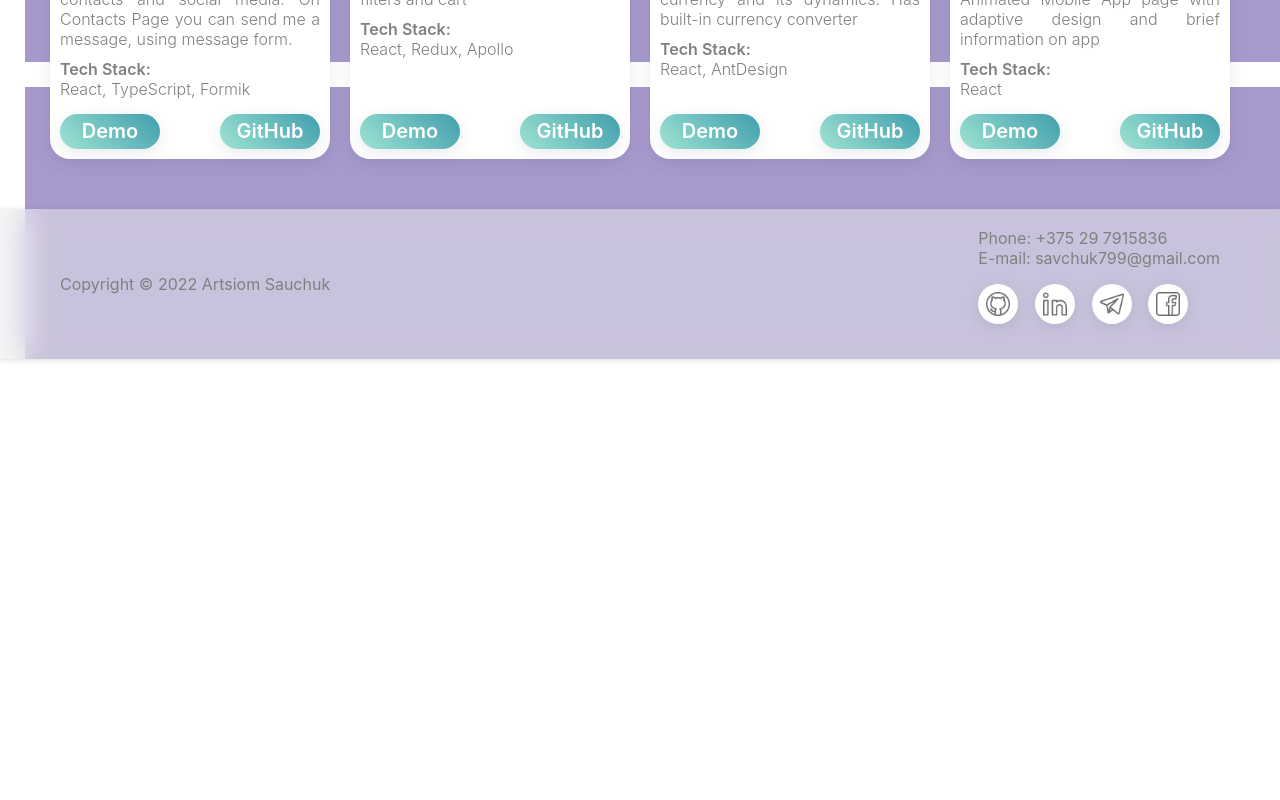
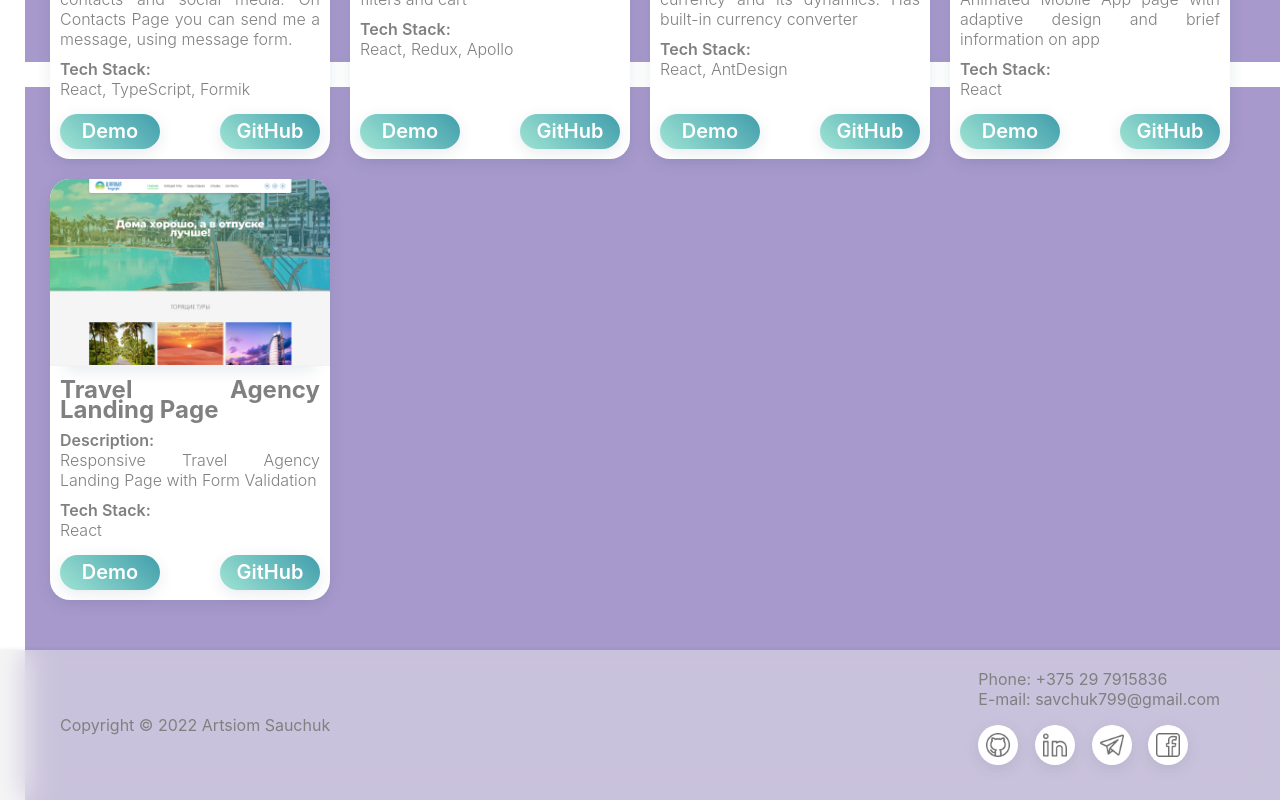
Before and after one commit to RockStar666by/portfolio, a React (Create React App) app: page /projects in a window 1280 px wide. Shown: the part 738-1538 px from the top of the page. Before the commit the page ends 1097 px from the top, so only its background shows below. Built offline with nearby package versions, Linux system fonts and the light colour scheme.

Commit message:
add: travel agency project

```diff
--- a/src/assets/images/projectPreviews/index.js
+++ b/src/assets/images/projectPreviews/index.js
@@ -2,5 +2,6 @@ import img1 from './preview-1.png';
 import img2 from './preview-2.png';
 import img3 from './preview-3.png';
 import img4 from './preview-4.png';
+import img5 from './preview-5.png';
 
-export { img1, img2, img3, img4 };
+export { img1, img2, img3, img4, img5 };
--- a/src/pages/ProjectsPage/projects.js
+++ b/src/pages/ProjectsPage/projects.js
@@ -40,4 +40,13 @@ export const projects = [
     linkGithub: 'https://github.com/RockStar666by/917-world-test',
     linkDemo: 'https://917-world-test.vercel.app/',
   },
+  {
+    id: 5,
+    header: 'Travel Agency Landing Page',
+    description: 'Responsive Travel Agency Landing Page with Form Validation',
+    image: images.img5,
+    stack: ['React'],
+    linkGithub: 'https://github.com/RockStar666by/travel-landing',
+    linkDemo: 'https://travel-landing-theta.vercel.app/',
+  },
 ];
```
Also changed, not shown: src/assets/images/projectPreviews/[Originals]/preview-5.png (added), src/assets/images/projectPreviews/preview-5.png (added).
